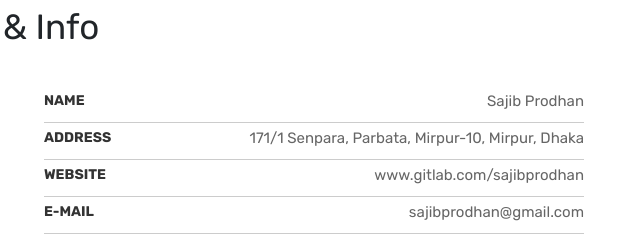
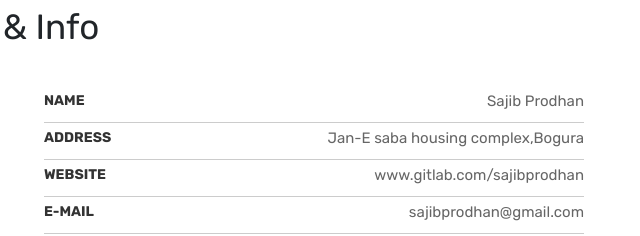
Before and after one commit to sajibprodhan/sajibprodhan.github.io, a plain HTML site: page index.html in a window 1280 px wide. Shown: the part 1420-1656 px from the top of the page, 626-1266 px from the left. Drawn offline with nearby package versions, Linux system fonts and the light colour scheme.

Commit message:
Update index.html
Changes old address

```diff
--- a/index.html
+++ b/index.html
@@ -197,7 +197,7 @@
 		                                Address
 		                            </strong>
 		                            <span class="item-content">
-		                                171/1 Senpara, Parbata, Mirpur-10, Mirpur, Dhaka
+		                                Jan-E saba housing complex,Bogura
 		                            </span>
 		                        </li>
 		                        <li class="list-item">
```
